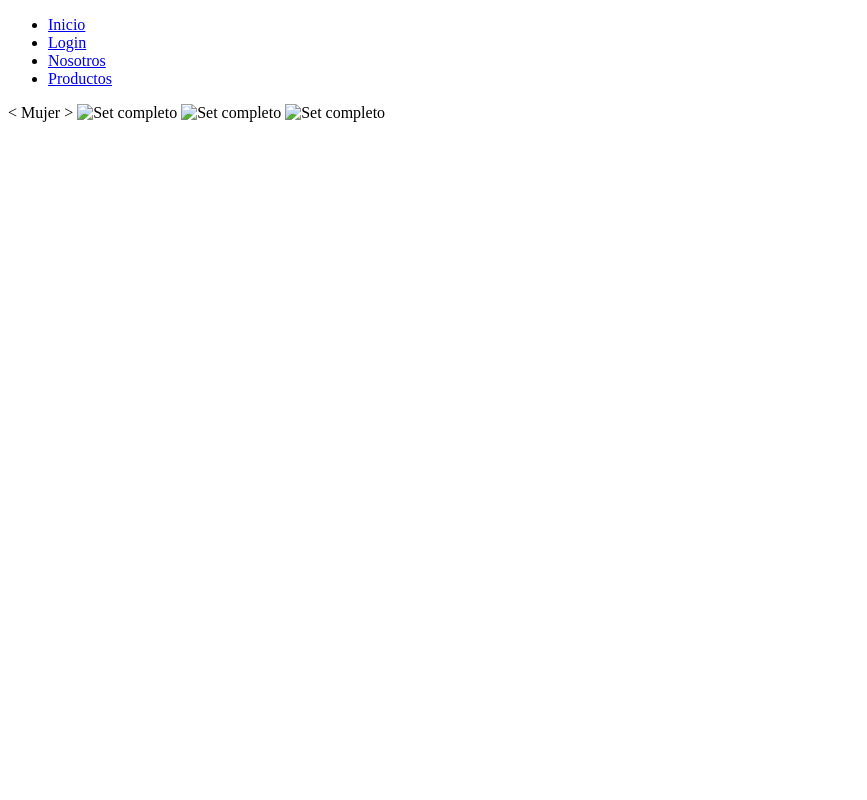
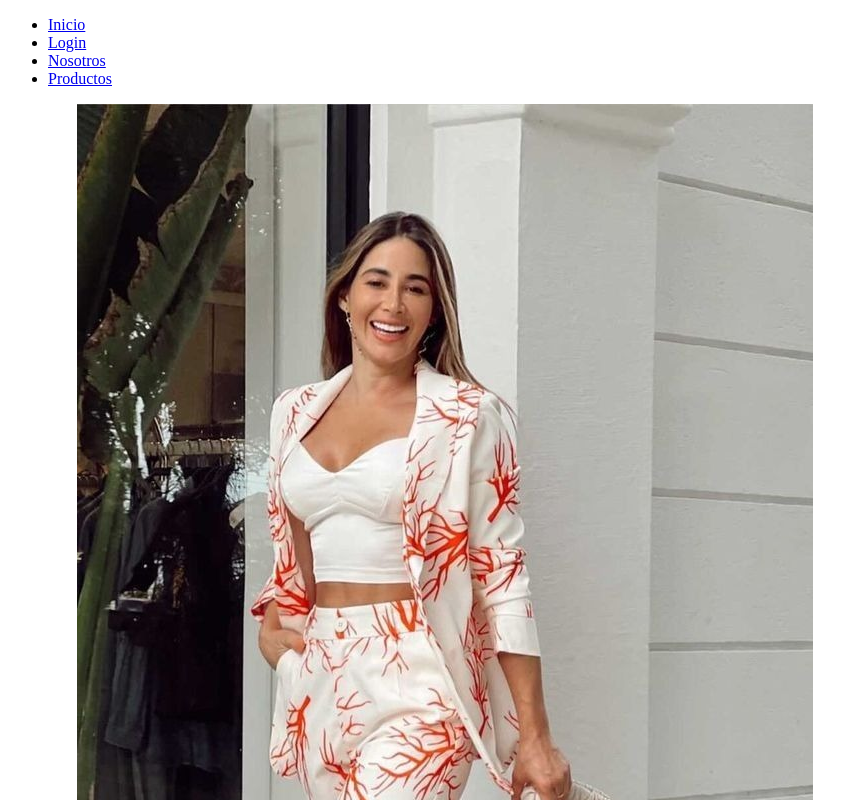
Before and after one commit to sabrinamercadocua/Fashionista, a plain HTML site: page Fashionista/Fashionista/paginas/mujer.html in a window 1280 px wide. Shown: the top 800 px of the page, without its empty margins (0-867 px from the left). Drawn offline with Linux system fonts and the light colour scheme.

Commit message:
Update mujer.html

```diff
--- a/Fashionista/Fashionista/paginas/mujer.html
+++ b/Fashionista/Fashionista/paginas/mujer.html
@@ -16,9 +16,9 @@
             </ul>
         </nav>
       < Mujer ></Mujer>
-<img src="imagenes/SetMIA.jpg" alt="Set completo "Mia"  $60.000">
-<img src="imagenes/SetBLACK.jpg" alt="Set completo "Black"  $60.000">
-<img src="imagenes/SetWHITE.jpg" alt="Set completo "White"  $60.000">
+<img src="../imagenes/SetMIA.jpg" alt="Set completo "Mia"  $60.000">
+<img src="../imagenes/SetBLACK.jpg" alt="Set completo "Black"  $60.000">
+<img src="../imagenes/SetWHITE.jpg" alt="Set completo "White"  $60.000">
 
 
 </body>
```
